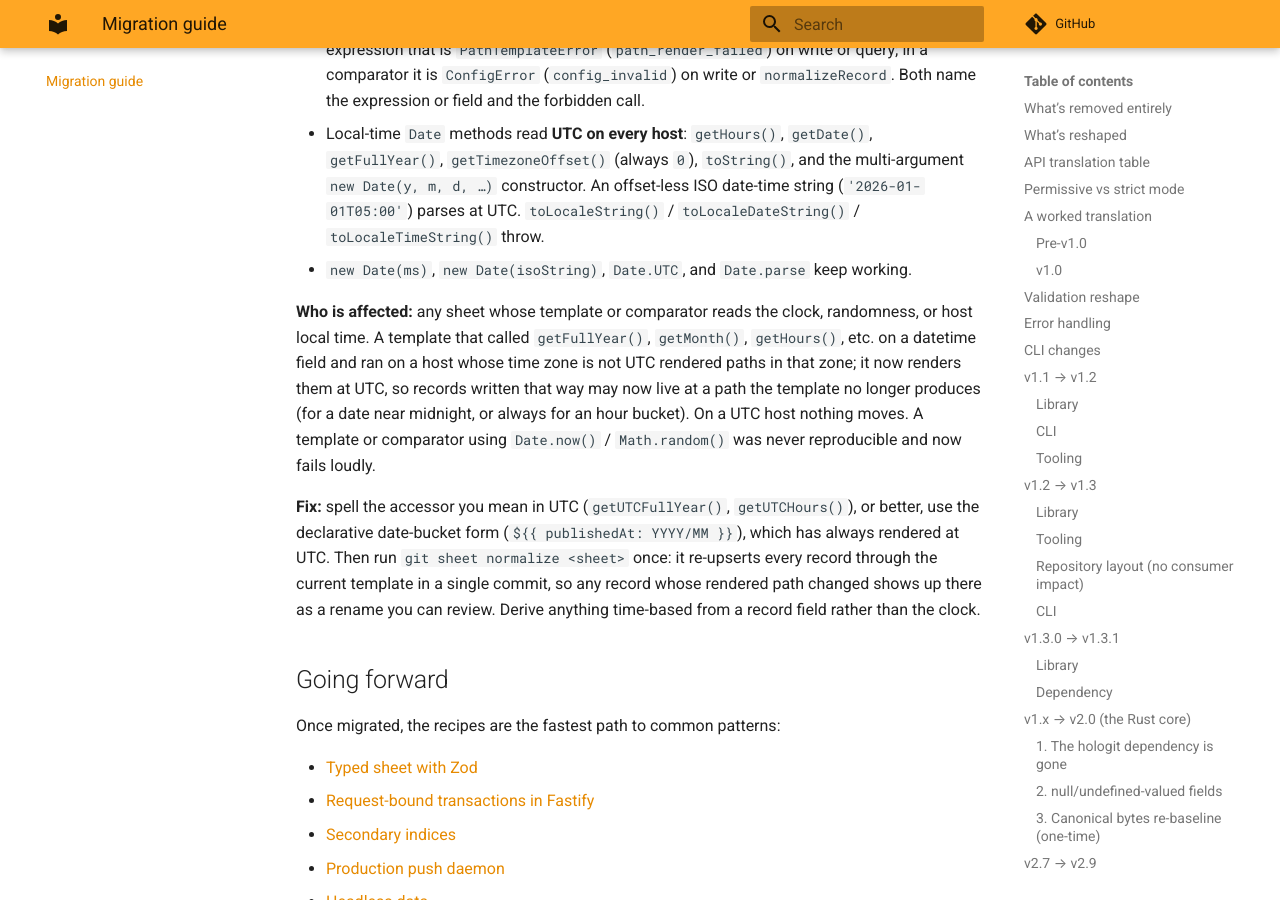
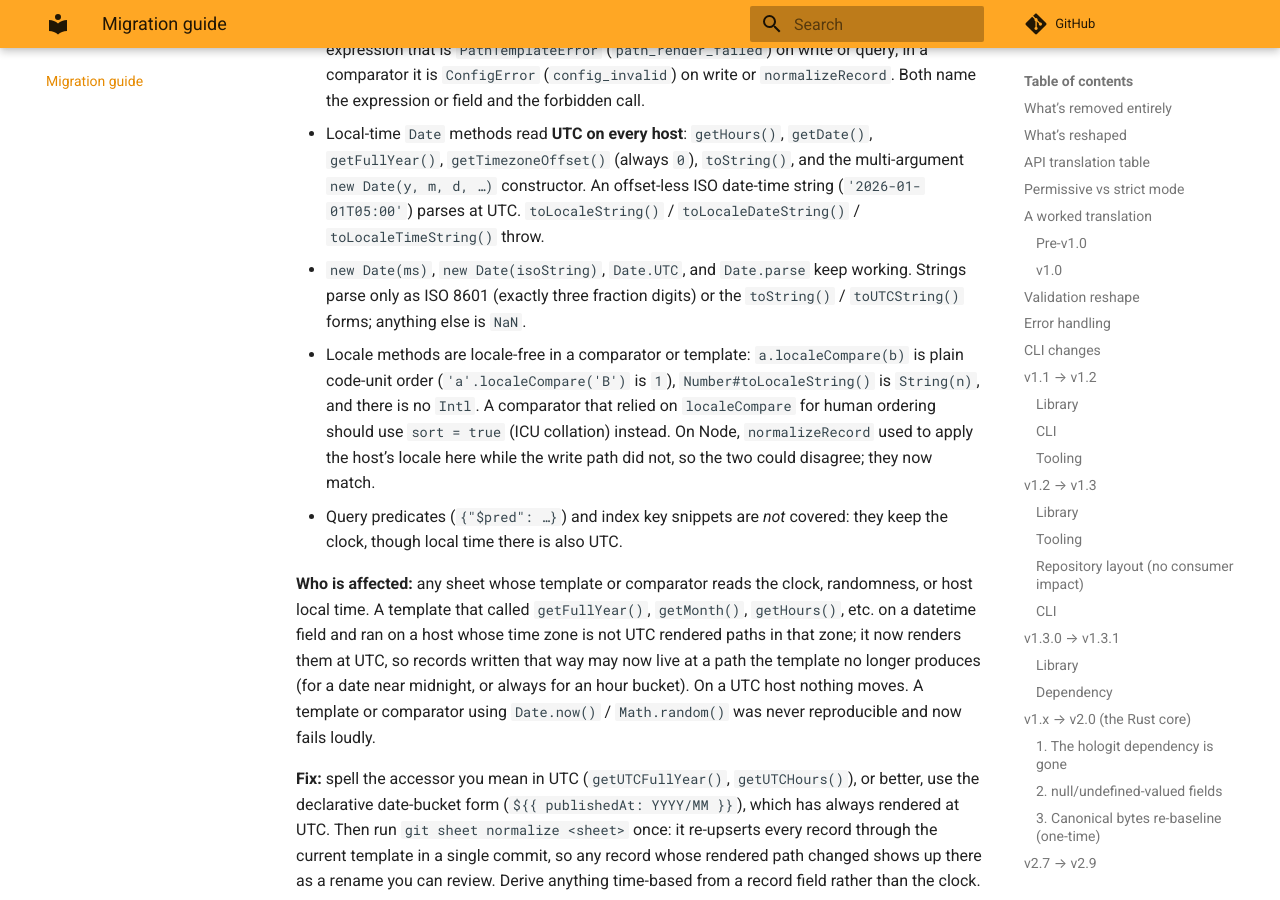
Before and after one commit to JarvusInnovations/gitsheets, an MkDocs documentation site: the page built from docs/migration-guide.md, in a window 1280 px wide and 900 px high, scrolled down 12406 px. Built offline with MkDocs 1.6.1 and Material for MkDocs 9.7.7, drawn with Linux system fonts in a browser that asks for light colours; comment, search, counter and statistics services are not loaded.

Commit message:
docs(migration): v2.13 notes on locale-free comparators and query snippets
Refs #362

Co-Authored-By: Claude Opus 5.5 <noreply@anthropic.com>
Claude-Session: https://claude.ai/code/session_013bS1t58BgthzfR3EtAeRT2

```diff
--- a/docs/migration-guide.md
+++ b/docs/migration-guide.md
@@ -373,7 +373,9 @@ Path-template expression components (`${{ … }}`) and raw-JS sort comparators (
 
 - `Math.random()`, `Date.now()`, `Date()`, and `new Date()` with no arguments **throw**. In a path expression that is `PathTemplateError` (`path_render_failed`) on write or query; in a comparator it is `ConfigError` (`config_invalid`) on write or `normalizeRecord`. Both name the expression or field and the forbidden call.
 - Local-time `Date` methods read **UTC on every host**: `getHours()`, `getDate()`, `getFullYear()`, `getTimezoneOffset()` (always `0`), `toString()`, and the multi-argument `new Date(y, m, d, …)` constructor. An offset-less ISO date-time string (`'2026-01-01T05:00'`) parses at UTC. `toLocaleString()` / `toLocaleDateString()` / `toLocaleTimeString()` throw.
-- `new Date(ms)`, `new Date(isoString)`, `Date.UTC`, and `Date.parse` keep working.
+- `new Date(ms)`, `new Date(isoString)`, `Date.UTC`, and `Date.parse` keep working. Strings parse only as ISO 8601 (exactly three fraction digits) or the `toString()` / `toUTCString()` forms; anything else is `NaN`.
+- Locale methods are locale-free in a comparator or template: `a.localeCompare(b)` is plain code-unit order (`'a'.localeCompare('B')` is `1`), `Number#toLocaleString()` is `String(n)`, and there is no `Intl`. A comparator that relied on `localeCompare` for human ordering should use `sort = true` (ICU collation) instead. On Node, `normalizeRecord` used to apply the host's locale here while the write path did not, so the two could disagree; they now match.
+- Query predicates (`{"$pred": …}`) and index key snippets are *not* covered: they keep the clock, though local time there is also UTC.
 
 **Who is affected:** any sheet whose template or comparator reads the clock, randomness, or host local time. A template that called `getFullYear()`, `getMonth()`, `getHours()`, etc. on a datetime field and ran on a host whose time zone is not UTC rendered paths in that zone; it now renders them at UTC, so records written that way may now live at a path the template no longer produces (for a date near midnight, or always for an hour bucket). On a UTC host nothing moves. A template or comparator using `Date.now()` / `Math.random()` was never reproducible and now fails loudly.
 
```
